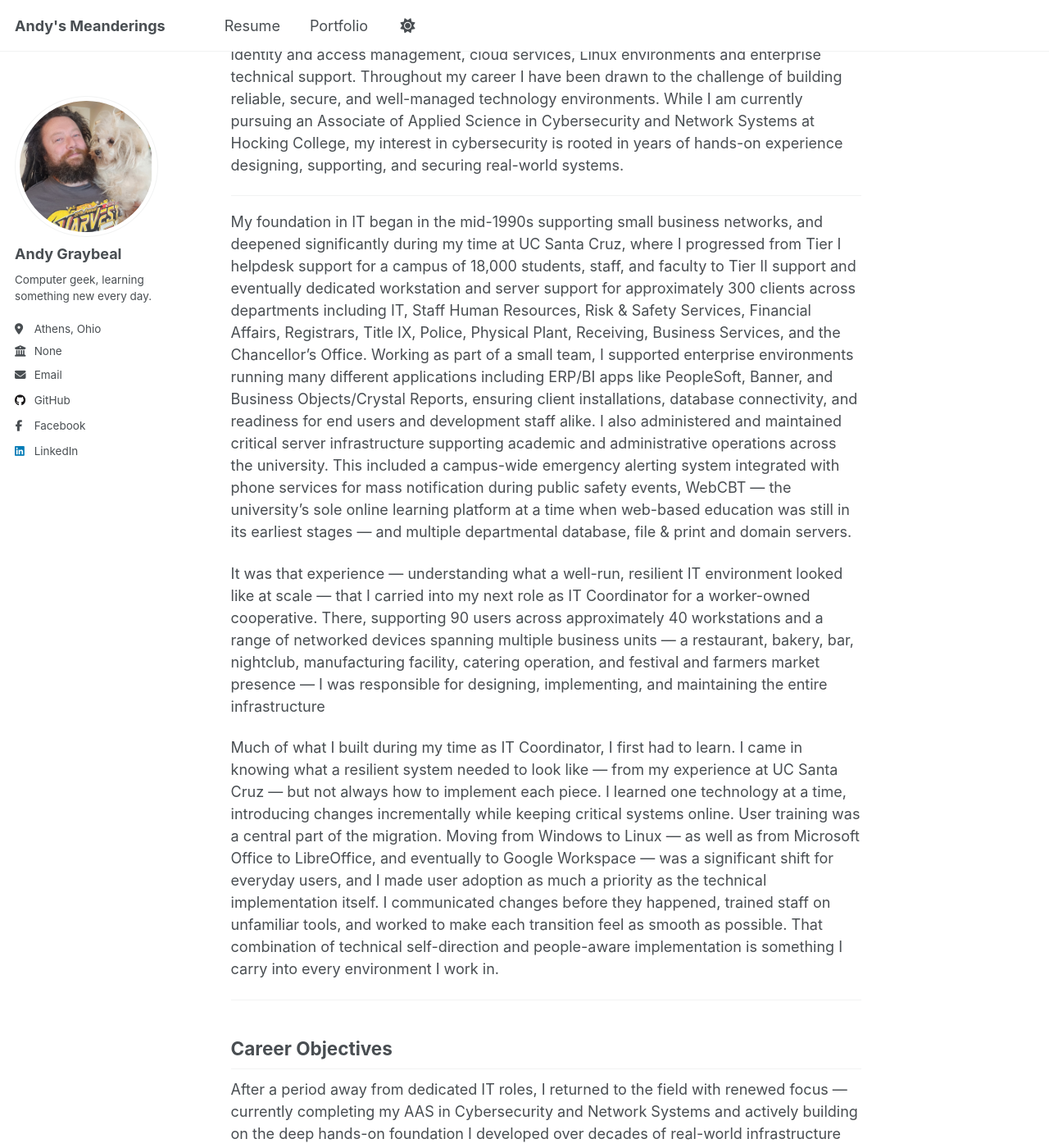
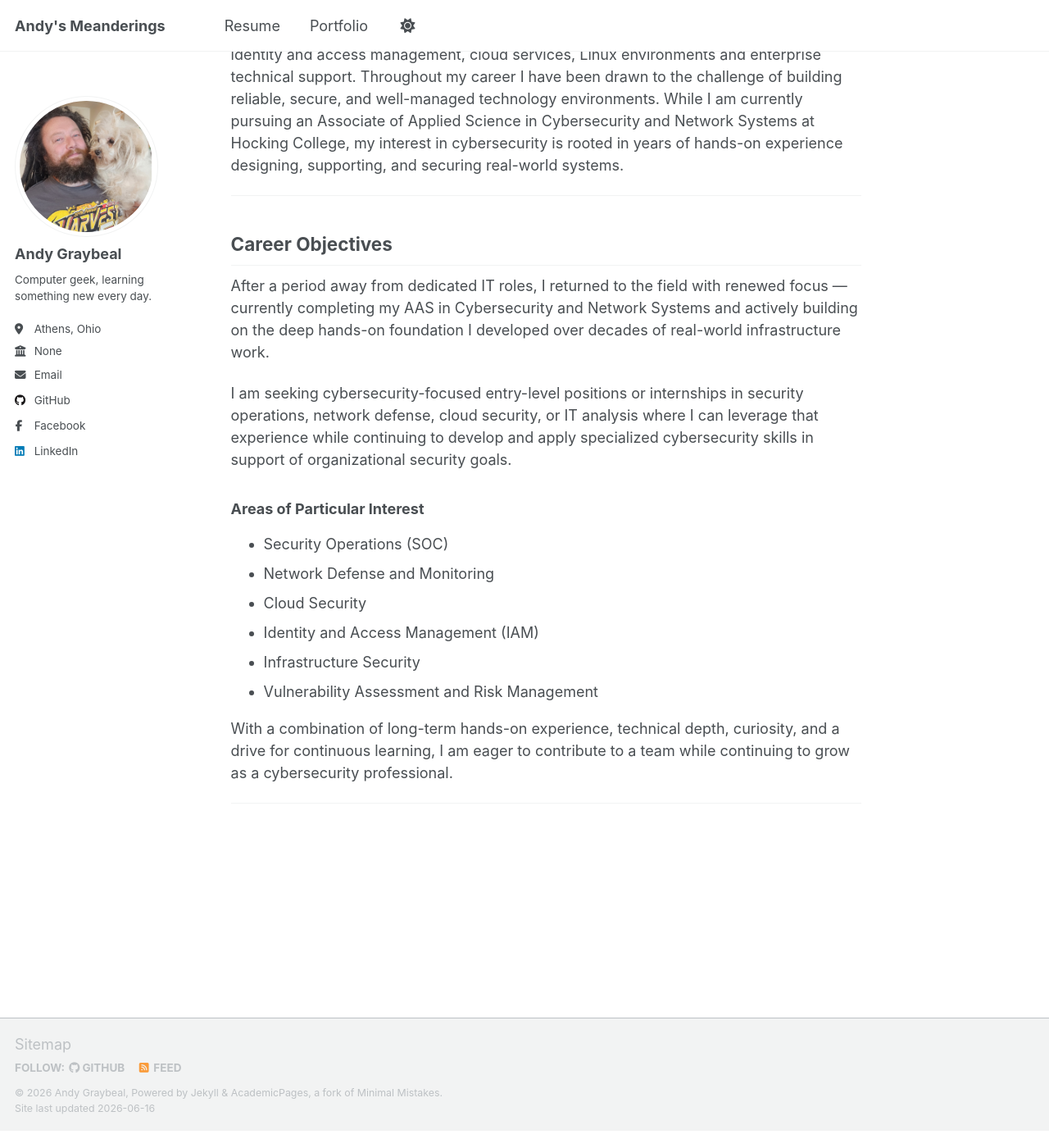
Before and after one commit to andy-graybeal/andy-graybeal.github.io, a Jekyll site: the page built from _pages/about.md, in a window 1280 px wide and 1400 px high, scrolled down 316 px. Shown: the whole window at 82% size. Built offline with Jekyll 4.4.1, drawn with Linux system fonts in a browser that asks for light colours; a script that is not in the unit is left out; after the commit the page ends 1695 px from its top, so only the background shows below that.

Commit message:
Update about.md

```diff
--- a/_pages/about.md
+++ b/_pages/about.md
@@ -62,15 +62,6 @@ Building secure networks, administering systems, and solving complex technical p
 
 I am an experienced information technology professional with a strong open-source background with experience spanning systems administration, network infrastructure, identity and access management, cloud services, Linux environments and enterprise technical support. Throughout my career I have been drawn to the challenge of building reliable, secure, and well-managed technology environments. While I am currently pursuing an Associate of Applied Science in Cybersecurity and Network Systems at Hocking College, my interest in cybersecurity is rooted in years of hands-on experience designing, supporting, and securing real-world systems.
 
----
-My foundation in IT began in the mid-1990s supporting small business networks, and deepened significantly during my time at UC Santa Cruz, where I progressed from Tier I helpdesk support for a campus of 18,000 students, staff, and faculty to Tier II support and eventually dedicated workstation and server support for approximately 300 clients across departments including IT, Staff Human Resources, Risk & Safety Services, Financial Affairs, Registrars, Title IX, Police, Physical Plant, Receiving, Business Services, and the Chancellor's Office. Working as part of a small team, I supported enterprise environments running many different applications including ERP/BI apps like PeopleSoft, Banner, and Business Objects/Crystal Reports, ensuring client installations, database connectivity, and readiness for end users and development staff alike. I also administered and maintained critical server infrastructure supporting academic and administrative operations across the university. This included a campus-wide emergency alerting system integrated with phone services for mass notification during public safety events, WebCBT — the university's sole online learning platform at a time when web-based education was still in its earliest stages — and multiple departmental database, file & print and domain servers.
-
-
-It was that experience — understanding what a well-run, resilient IT environment looked like at scale — that I carried into my next role as IT Coordinator for a worker-owned cooperative. There, supporting 90 users across approximately 40 workstations and a range of networked devices spanning multiple business units — a restaurant, bakery, bar, nightclub, manufacturing facility, catering operation, and festival and farmers market presence — I was responsible for designing, implementing, and maintaining the entire infrastructure
-
-
-Much of what I built during my time as IT Coordinator, I first had to learn. I came in knowing what a resilient system needed to look like — from my experience at UC Santa Cruz — but not always how to implement each piece. I learned one technology at a time, introducing changes incrementally while keeping critical systems online.
-User training was a central part of the migration. Moving from Windows to Linux — as well as from Microsoft Office to LibreOffice, and eventually to Google Workspace — was a significant shift for everyday users, and I made user adoption as much a priority as the technical implementation itself. I communicated changes before they happened, trained staff on unfamiliar tools, and worked to make each transition feel as smooth as possible. That combination of technical self-direction and people-aware implementation is something I carry into every environment I work in.
 
 
 
```
